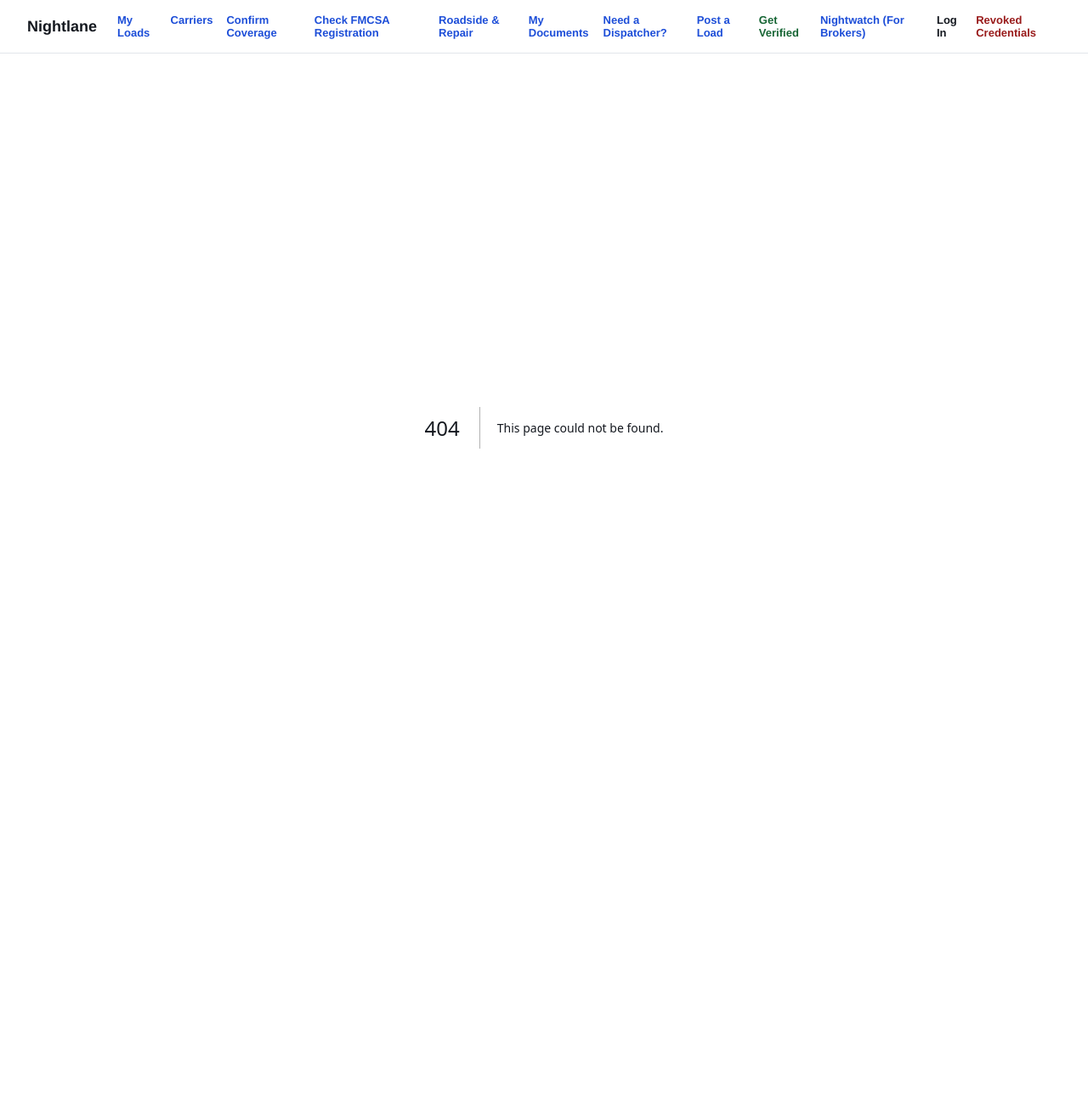
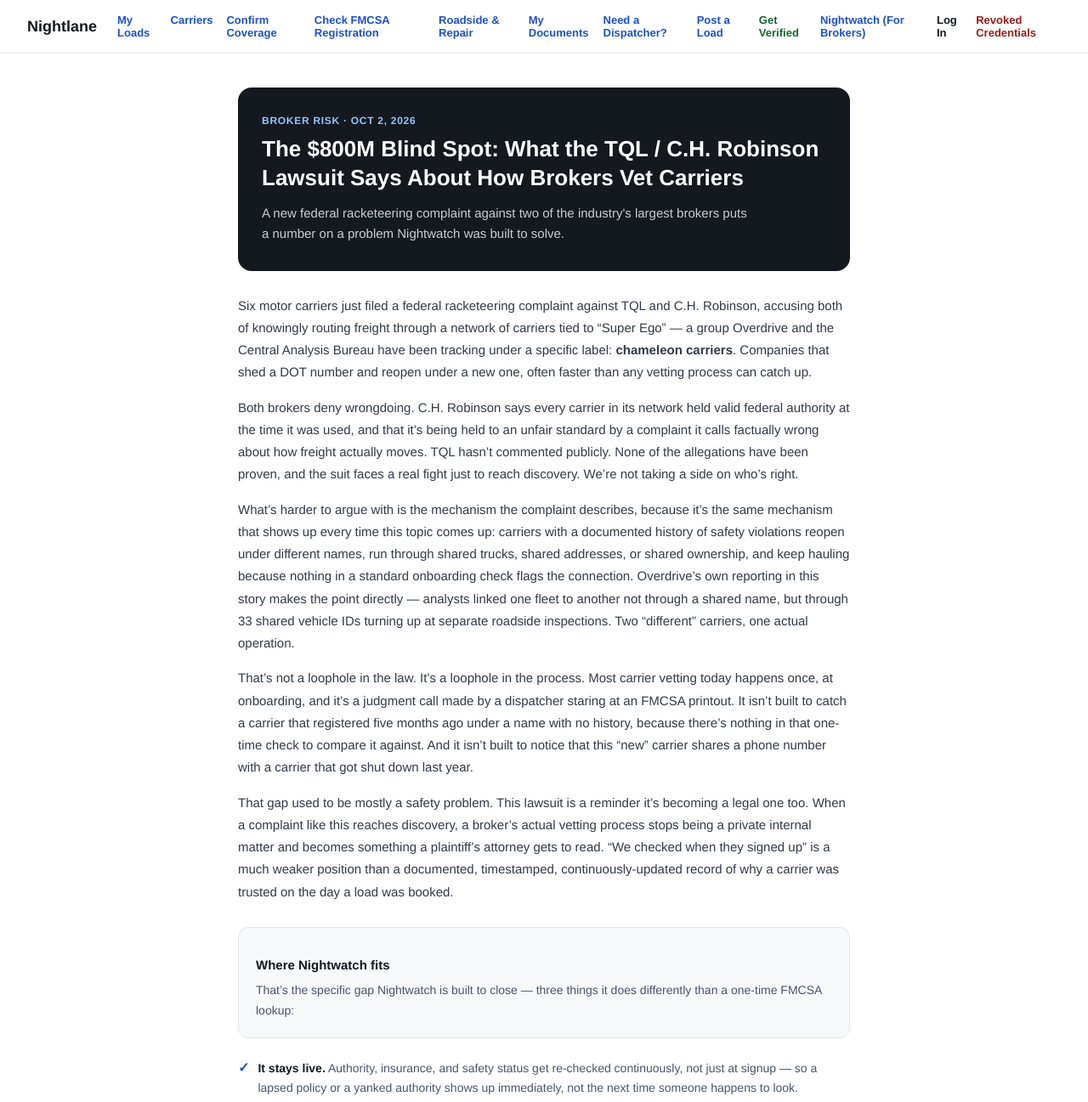
Before and after one commit to Robariano/midnight-loadboard-app, a Next.js app: page /blog/chameleon-carriers-tql-chrobinson-lawsuit in a window 1280 px wide. Before the commit this address had no page. Shown: the top 1297 px of the page at 85% size. Before the commit the page ends 943 px from the top, so only its background shows below. Built offline with nearby package versions, Linux system fonts and the light colour scheme.

Commit message:
Add Nightwatch blog post on TQL/C.H. Robinson chameleon carrier lawsuit

```diff
--- /dev/null
+++ b/app/blog/chameleon-carriers-tql-chrobinson-lawsuit/page.js
@@ -0,0 +1,175 @@
+export const metadata = {
+  title: "The $800M Blind Spot: What the TQL / C.H. Robinson Lawsuit Means for Carrier Vetting | Nightlane",
+  description:
+    "A new RICO lawsuit against TQL and C.H. Robinson puts a number on a problem Nightwatch was built to solve — chameleon carriers that one-time vetting can't catch.",
+};
+
+const cardStyle = {
+  background: "#f7f8fa",
+  border: "1px solid #e2e5ea",
+  borderRadius: 12,
+  padding: 20,
+};
+
+const diffs = [
+  {
+    title: "It stays live",
+    body: "Authority, insurance, and safety status get re-checked continuously, not just at signup — so a lapsed policy or a yanked authority shows up immediately, not the next time someone happens to look.",
+  },
+  {
+    title: "It cross-checks for the pattern, not just the name",
+    body: "New registrants get compared against carriers already flagged for fraud — a shared address, phone, owner, or insurer surfaces right away, the same kind of link that took manual investigative work to find in this story.",
+  },
+  {
+    title: "It leaves a record",
+    body: "Every check is timestamped, so if a carrier selection is ever questioned — by a customer, an insurer, or in a courtroom — there's an actual process to point to, not a memory of what someone glanced at eight months ago.",
+  },
+];
+
+export default function ChameleonCarriersPost() {
+  return (
+    <article>
+      <div
+        style={{
+          background: "#14181f",
+          borderRadius: 16,
+          padding: "32px 28px",
+          marginBottom: 28,
+          color: "#fff",
+        }}
+      >
+        <p
+          style={{
+            fontSize: 12,
+            fontWeight: 700,
+            color: "#93c5fd",
+            letterSpacing: "0.06em",
+            textTransform: "uppercase",
+            margin: "0 0 10px",
+          }}
+        >
+          Broker Risk · Oct 2, 2026
+        </p>
+        <h1 style={{ fontSize: 26, lineHeight: 1.3, margin: "0 0 12px" }}>
+          The $800M Blind Spot: What the TQL / C.H. Robinson Lawsuit Says About How Brokers Vet
+          Carriers
+        </h1>
+        <p style={{ fontSize: 15, lineHeight: 1.6, color: "#c7ccd6", maxWidth: 580, margin: 0 }}>
+          A new federal racketeering complaint against two of the industry's largest brokers puts a
+          number on a problem Nightwatch was built to solve.
+        </p>
+      </div>
+
+      <div style={{ color: "#333a45", fontSize: 15, lineHeight: 1.75 }}>
+        <p>
+          Six motor carriers just filed a federal racketeering complaint against TQL and C.H.
+          Robinson, accusing both of knowingly routing freight through a network of carriers tied
+          to &ldquo;Super Ego&rdquo; &mdash; a group Overdrive and the Central Analysis Bureau have
+          been tracking under a specific label: <strong>chameleon carriers</strong>. Companies that
+          shed a DOT number and reopen under a new one, often faster than any vetting process can
+          catch up.
+        </p>
+
+        <p>
+          Both brokers deny wrongdoing. C.H. Robinson says every carrier in its network held valid
+          federal authority at the time it was used, and that it&rsquo;s being held to an unfair
+          standard by a complaint it calls factually wrong about how freight actually moves. TQL
+          hasn&rsquo;t commented publicly. None of the allegations have been proven, and the suit
+          faces a real fight just to reach discovery. We&rsquo;re not taking a side on who&rsquo;s
+          right.
+        </p>
+
+        <p>
+          What&rsquo;s harder to argue with is the mechanism the complaint describes, because
+          it&rsquo;s the same mechanism that shows up every time this topic comes up: carriers with
+          a documented history of safety violations reopen under different names, run through
+          shared trucks, shared addresses, or shared ownership, and keep hauling because nothing in
+          a standard onboarding check flags the connection. Overdrive&rsquo;s own reporting in this
+          story makes the point directly &mdash; analysts linked one fleet to another not through a
+          shared name, but through 33 shared vehicle IDs turning up at separate roadside
+          inspections. Two &ldquo;different&rdquo; carriers, one actual operation.
+        </p>
+
+        <p>
+          That&rsquo;s not a loophole in the law. It&rsquo;s a loophole in the process. Most
+          carrier vetting today happens once, at onboarding, and it&rsquo;s a judgment call made by
+          a dispatcher staring at an FMCSA printout. It isn&rsquo;t built to catch a carrier that
+          registered five months ago under a name with no history, because there&rsquo;s nothing in
+          that one-time check to compare it against. And it isn&rsquo;t built to notice that this
+          &ldquo;new&rdquo; carrier shares a phone number with a carrier that got shut down last
+          year.
+        </p>
+
+        <p>
+          That gap used to be mostly a safety problem. This lawsuit is a reminder it&rsquo;s
+          becoming a legal one too. When a complaint like this reaches discovery, a broker&rsquo;s
+          actual vetting process stops being a private internal matter and becomes something a
+          plaintiff&rsquo;s attorney gets to read. &ldquo;We checked when they signed up&rdquo; is a
+          much weaker position than a documented, timestamped, continuously-updated record of why a
+          carrier was trusted on the day a load was booked.
+        </p>
+      </div>
+
+      <div style={{ ...cardStyle, margin: "28px 0 24px" }}>
+        <p style={{ color: "#14181f", fontWeight: 700, fontSize: 15, marginBottom: 10 }}>
+          Where Nightwatch fits
+        </p>
+        <p style={{ color: "#4b5568", fontSize: 14, lineHeight: 1.7, margin: 0 }}>
+          That&rsquo;s the specific gap Nightwatch is built to close &mdash; three things it does
+          differently than a one-time FMCSA lookup:
+        </p>
+      </div>
+
+      <div style={{ display: "flex", flexDirection: "column", gap: 10, marginBottom: 32 }}>
+        {diffs.map((d) => (
+          <div key={d.title} style={{ display: "flex", gap: 10, alignItems: "flex-start" }}>
+            <span style={{ color: "#1d4ed8", fontWeight: 700, marginTop: 1 }}>✓</span>
+            <p style={{ color: "#4b5568", fontSize: 14, margin: 0, lineHeight: 1.6 }}>
+              <span style={{ color: "#14181f", fontWeight: 700 }}>{d.title}.</span> {d.body}
+            </p>
+          </div>
+        ))}
+      </div>
+
+      <p style={{ color: "#333a45", fontSize: 15, lineHeight: 1.75, marginBottom: 28 }}>
+        Whatever happens with this particular lawsuit, the pattern it describes isn&rsquo;t going
+        away on its own, and &ldquo;we vetted them when they signed up&rdquo; is not going to be a
+        satisfying answer to a plaintiff&rsquo;s attorney, a shipper doing due diligence, or your
+        own insurer. Nightwatch is in early access now for brokers who&rsquo;d rather have that
+        answer ready before they need it.
+      </p>
+
+      <a
+        href="/nightwatch"
+        style={{
+          display: "inline-block",
+          background: "#1d4ed8",
+          color: "#fff",
+          fontSize: 14,
+          fontWeight: 700,
+          textDecoration: "none",
+          borderRadius: 8,
+          padding: "12px 20px",
+          marginBottom: 32,
+        }}
+      >
+        Get early access to Nightwatch →
+      </a>
+
+      <p style={{ fontSize: 12, color: "#8a92a0", lineHeight: 1.6, borderTop: "1px solid #e2e5ea", paddingTop: 16 }}>
+        Source:{" "}
+        <a
+          href="https://www.overdriveonline.com/business/article/16701821/tql-c-h-robinson-accused-of-federal-racketeering-with-illegal-carrier-network"
+          style={{ color: "#1d4ed8" }}
+          target="_blank"
+          rel="noopener noreferrer"
+        >
+          &ldquo;TQL, C.H. Robinson accused of federal racketeering with illegal carrier
+          network,&rdquo; Overdrive, Oct 1, 2026
+        </a>
+        . Nightlane is not affiliated with Overdrive, TQL, or C.H. Robinson, and takes no position
+        on the merits of the referenced litigation.
+      </p>
+    </article>
+  );
+}
```
Also changed, not shown: app/nightwatch/page.js (+10 -0 lines).
